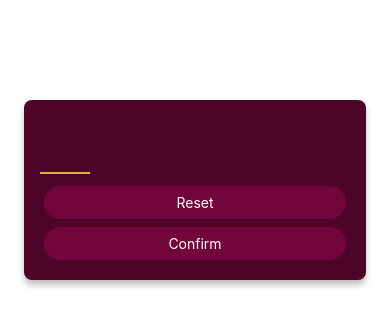
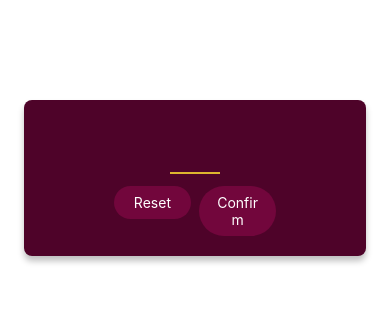
Before and after one commit to Pinetart/React-Native-Max, a React Native app: screen / in a window 390 px wide. Shown: the top 326 px of the page. Built offline with nearby package versions, Linux system fonts and the light colour scheme.

Commit message:
Improving the Buttons

```diff
--- a/components/PrimaryButton.js
+++ b/components/PrimaryButton.js
@@ -23,7 +23,11 @@ const PrimaryButton = ({ children }) => {
 };
 
 const styles = StyleSheet.create({
-  buttonOuterContainer: { borderRadius: 28, margin: 4, overflow: "hidden" },
+  buttonOuterContainer: {
+    borderRadius: 28,
+    margin: 4,
+    overflow: "hidden",
+  },
   buttonInnerContainer: {
     backgroundColor: "#72063c",
     paddingVertical: 8,
--- a/screens/StartGameScreen.js
+++ b/screens/StartGameScreen.js
@@ -12,14 +12,22 @@ const StartGameScreen = () => {
         autoCorrect={false}
         autoComplete={false}
       />
-      <PrimaryButton>Reset</PrimaryButton>
-      <PrimaryButton>Confirm</PrimaryButton>
+      <View style={styles.buttonsContainer}>
+        <View style={styles.buttonContainer}>
+          <PrimaryButton>Reset</PrimaryButton>
+        </View>
+        <View style={styles.buttonContainer}>
+          <PrimaryButton>Confirm</PrimaryButton>
+        </View>
+      </View>
     </View>
   );
 };
 
 const styles = StyleSheet.create({
   inputContainer: {
+    justifyContent: "center",
+    alignItems: "center",
     padding: 16,
     marginTop: 100,
     marginHorizontal: 24,
@@ -42,6 +50,12 @@ const styles = StyleSheet.create({
     fontWeight: "bold",
     textAlign: "center",
   },
+  buttonsContainer: {
+    flexDirection: "row",
+  },
+  buttonContainer: {
+    flex: 1,
+  },
 });
 
 export default StartGameScreen;
```
